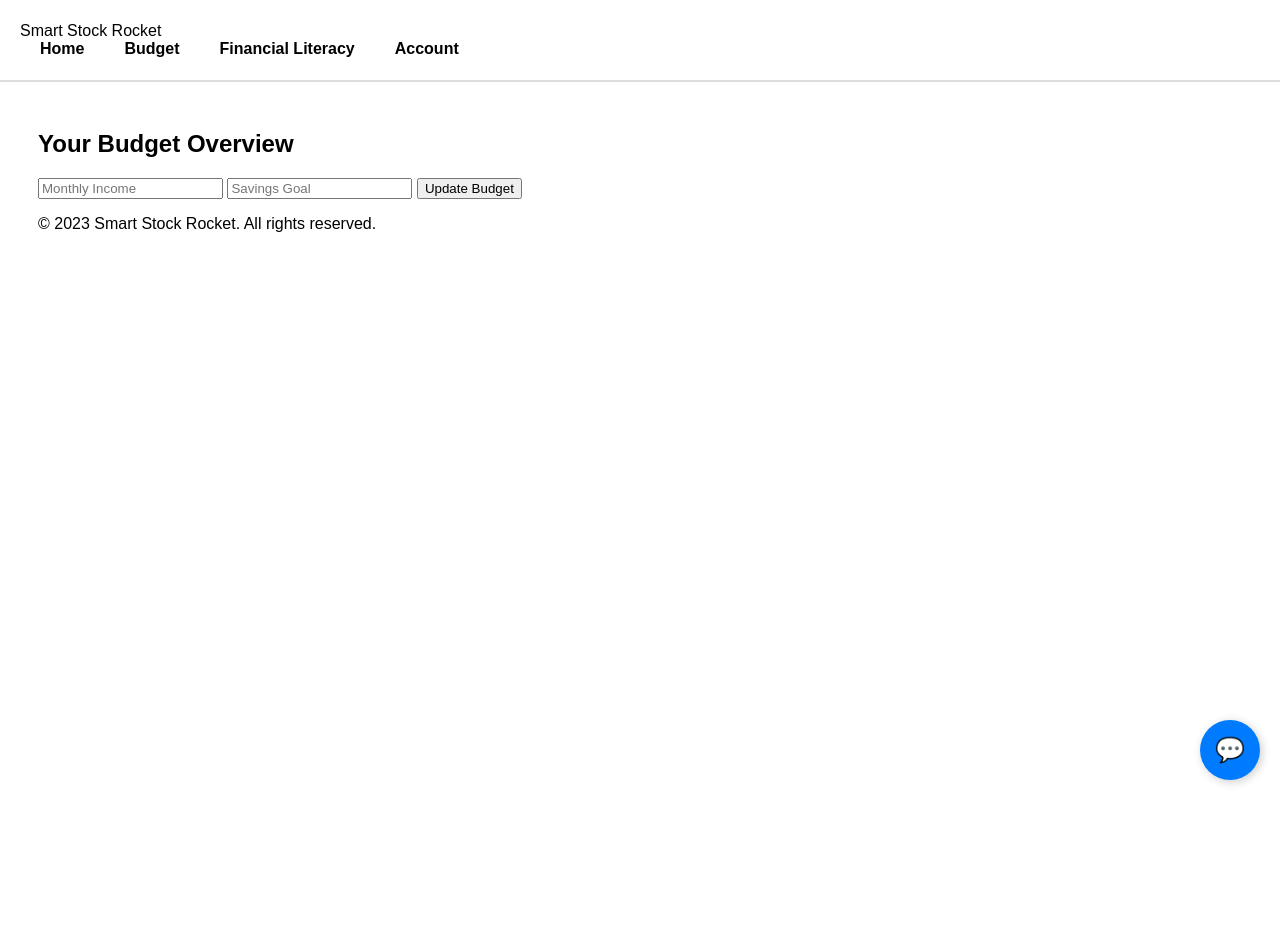
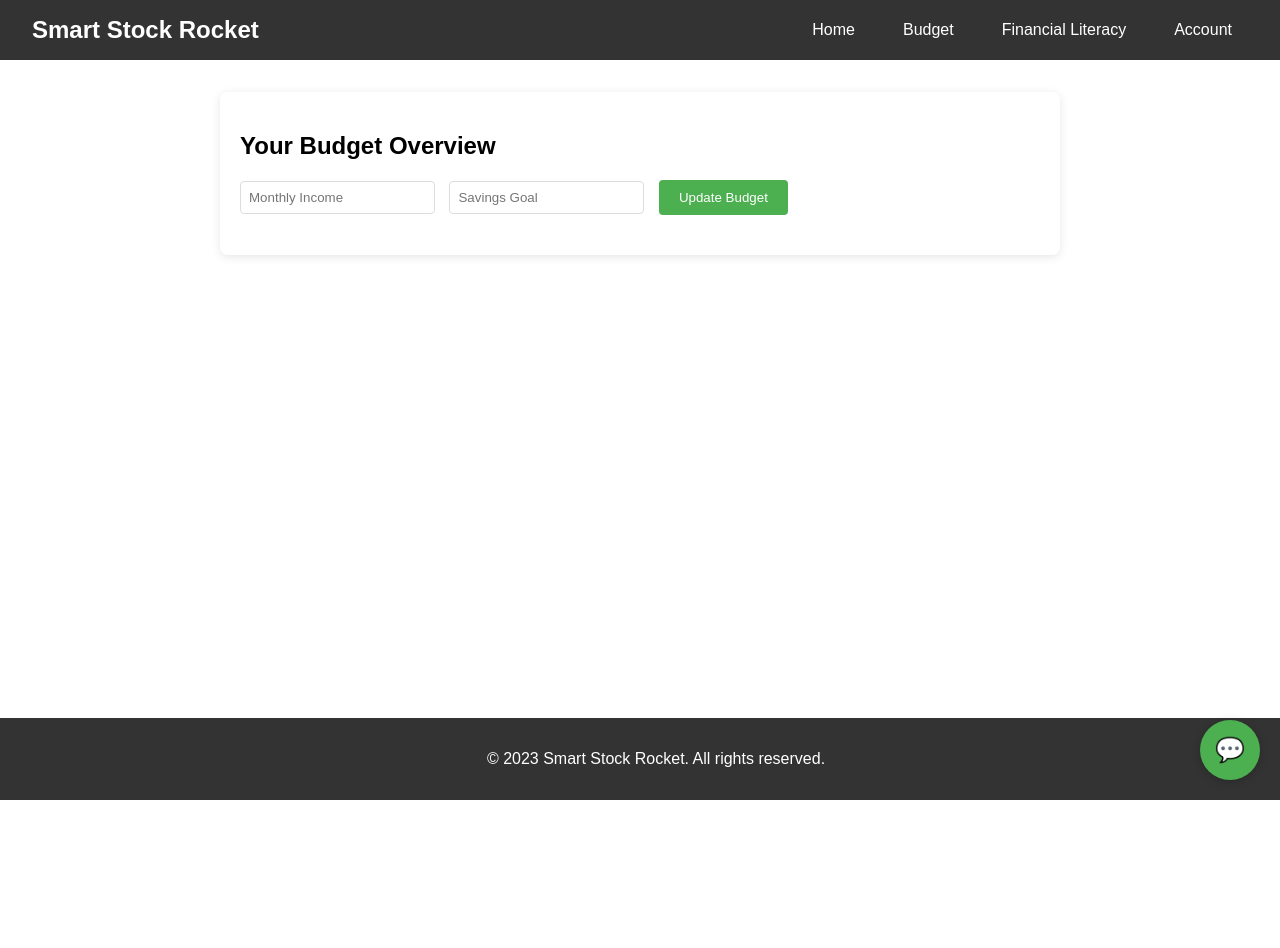
Before and after one commit to NoahN08/Smart-Stock-Rocket, a Flask app: page /budget in a window 1280 px wide. After the commit the page ends 800 px from the top, so only its background shows below. Run offline with Flask 3, Linux system fonts and the light colour scheme.

Commit message:
Update styles.css

```diff
--- a/static/styles.css
+++ b/static/styles.css
@@ -1,224 +1,257 @@
 body {
+    font-family: Arial, sans-serif;
+    margin: 0;
+    padding: 0;
     height: 100vh;
     background-size: cover;
-    font-family: sans-serif;
-    margin-top: 80px;
-    padding: 30px;
-    overflow-x: hidden;
+    background-position: center;
 }
 
-header {
-    background-color: white;
-    position: fixed;
-    top: 0;
-    left: 0;
-    right: 0;
-    height: 80px;
+header nav {
     display: flex;
+    justify-content: space-between;
     align-items: center;
-    border-bottom: 2px solid #ddd;
-    padding: 0 20px;
-    z-index: 1000;
+    padding: 1rem 2rem;
+    background-color: #333;
+    color: white;
 }
 
-header * {
-    display: inline;
+.logo {
+    font-size: 1.5rem;
+    font-weight: bold;
 }
 
-header ul {
+nav ul {
+    display: flex;
     list-style: none;
+    margin: 0;
     padding: 0;
-    margin: 0;
-    display: flex;
 }
 
-header li {
-    margin: 0 20px;
+nav li {
+    margin-left: 1rem;
 }
 
-header li a {
-    color: black;
+nav a {
+    color: white;
     text-decoration: none;
-    font-weight: bold;
-    transition: color 0.3s;
+    padding: 0.5rem 1rem;
+    border-radius: 4px;
+    transition: background-color 0.3s ease;
 }
 
-header li a:hover {
-    color: #007bff;
+nav a:hover {
+    background-color: #4CAF50;
 }
 
+main {
+    padding: 2rem;
+}
 
+footer {
+    background-color: #333;
+    color: white;
+    text-align: center;
+    padding: 1rem;
+    position: fixed;
+    bottom: 0;
+    width: 100%;
+}
+
+/* News feed styling */
+.news-feed {
+    max-width: 800px;
+    margin: 0 auto;
+}
+
+.news-card {
+    background-color: white;
+    border-radius: 8px;
+    box-shadow: 0 2px 8px rgba(0, 0, 0, 0.1);
+    padding: 20px;
+    margin-bottom: 20px;
+}
+
+.news-card h2 {
+    margin-top: 0;
+    color: #333;
+}
+
+.news-card .summary {
+    margin: 10px 0;
+    color: #555;
+}
+
+.news-card .source, .news-card .timestamp {
+    font-size: 0.8rem;
+    color: #888;
+    margin: 5px 0;
+}
+
+.read-more {
+    display: inline-block;
+    margin-top: 10px;
+    color: #4CAF50;
+    text-decoration: none;
+}
+
+.navigation-controls {
+    display: flex;
+    justify-content: space-between;
+    align-items: center;
+    padding: 10px 0;
+}
+
+.navigation-controls button {
+    background-color: #4CAF50;
+    color: white;
+    border: none;
+    padding: 10px 20px;
+    border-radius: 4px;
+    cursor: pointer;
+}
+
+.navigation-controls button:disabled {
+    background-color: #cccccc;
+    cursor: not-allowed;
+}
+
+/* Chat UI */
 #ai-button {
     position: fixed;
     bottom: 20px;
     right: 20px;
     width: 60px;
     height: 60px;
-    background-color: #007bff;
+    border-radius: 50%;
+    background-color: #4CAF50;
     color: white;
-    border-radius: 50%;
-    display: flex;
-    align-items: center;
-    justify-content: center;
+    border: none;
     font-size: 24px;
     cursor: pointer;
-    border: none;
-    box-shadow: 2px 2px 10px rgba(0, 0, 0, 0.2);
-    transition: background 0.3s, transform 0.3s;
+    box-shadow: 0 2px 10px rgba(0, 0, 0, 0.2);
+    z-index: 1000;
+}
+
+#chat-container {
+    position: fixed;
+    bottom: 90px;
+    right: 20px;
+    width: 300px;
+    height: 400px;
+    background-color: white;
+    border-radius: 8px;
+    box-shadow: 0 2px 15px rgba(0, 0, 0, 0.3);
+    overflow: hidden;
+    display: flex;
+    flex-direction: column;
+    visibility: hidden;
+    opacity: 0;
+    transform: scale(0);
+    transform-origin: bottom right;
+    transition: transform 0.3s ease, opacity 0.3s ease, visibility 0.3s ease;
+    z-index: 1000;
+}
+
+#chat-container.chat-visible {
+    visibility: visible;
+    opacity: 1;
+    transform: scale(1);
     z-index: 1001;
 }
 
-#ai-button:hover {
-    background-color: #0056b3;
-    transform: scale(1.1);
-}
-
-
-#chat-container {
-    display: none;
-    position: fixed;
-    bottom: 90px;
-    right: 20px;
-    width: 320px;
-    height: 420px;
-    background: white;
-    border-radius: 10px;
-    flex-direction: column;
-    border: 1px solid #ddd;
-    box-shadow: 2px 2px 10px rgba(0, 0, 0, 0.2);
-    z-index: 1002; /* Above AI button */
-    transform: translateY(20px);
-    opacity: 0;
-    transition: opacity 0.3s ease, transform 0.3s ease;
-}
-
-
-#chat-container.chat-visible {
-    display: flex !important;
-    opacity: 1 !important;
-    transform: translateY(0)!important;
-    visibility:visible !important;
-}
-
-
 #chat-header {
+    background-color: #4CAF50;
+    color: white;
+    padding: 15px;
+    font-weight: bold;
     display: flex;
     justify-content: space-between;
-    align-items: center;
-    background: #007bff;
-    color: white;
-    padding: 10px;
-    border-radius: 10px 10px 0 0;
-    font-weight: bold;
 }
-
 
 #close-btn {
     background: none;
     border: none;
     color: white;
-    font-size: 18px;
     cursor: pointer;
-    transition: color 0.3s;
+    font-weight: bold;
 }
 
-#close-btn:hover {
-    color: #ddd;
+#chat-body {
+    flex: 1;
+    padding: 15px;
+    overflow-y: auto;
+    display: flex;
+    flex-direction: column;
+    gap: 10px;
 }
 
-
-#chat-body {
-    flex-grow: 1;
-    overflow-y: auto;
+.chat-message {
     padding: 10px;
-    background: #f8f9fa;
-    max-height: 320px;
-}
-
-
-.message {
-    padding: 8px;
-    border-radius: 6px;
-    margin-bottom: 8px;
+    border-radius: 10px;
     max-width: 80%;
     word-wrap: break-word;
 }
 
-.user {
-    background-color: #007bff;
-    color: white;
+.chat-message.user {
     align-self: flex-end;
-    text-align: right;
+    background-color: #DCF8C6;
 }
 
-.assistant {
-    background-color: #e9ecef;
-    color: black;
+.chat-message.assistant {
     align-self: flex-start;
+    background-color: #F1F0F0;
 }
-
 
 #chat-footer {
     display: flex;
     padding: 10px;
-    border-top: 1px solid #ddd;
-    background: white;
-    align-items: center;
-    min-height: 50px;
+    border-top: 1px solid #eee;
 }
 
-
 #chat-text {
-    flex-grow: 1;
+    flex: 1;
     padding: 8px;
     border: 1px solid #ddd;
-    border-radius: 4px;
-    outline: none;
-    font-size: 14px;
-    background: white;
-    color: black;
+    border-radius: 20px;
+    margin-right: 5px;
 }
 
-#chat-text:focus {
-    border-color: #007bff;
+#send-btn {
+    background-color: #4CAF50;
+    color: white;
+    border: none;
+    border-radius: 20px;
+    padding: 8px 15px;
+    cursor: pointer;
 }
 
+/* Dashboard styling */
+.dashboard {
+    max-width: 800px;
+    margin: 0 auto;
+    background-color: white;
+    border-radius: 8px;
+    box-shadow: 0 2px 10px rgba(0, 0, 0, 0.1);
+    padding: 20px;
+}
 
-#send-btn {
-    background-color: #007bff;
+.budget-form {
+    margin: 20px 0;
+}
+
+.budget-form input {
+    padding: 8px;
+    margin-right: 10px;
+    border: 1px solid #ddd;
+    border-radius: 4px;
+}
+
+.budget-form button {
+    background-color: #4CAF50;
     color: white;
     border: none;
-    padding: 8px 16px;
+    padding: 10px 20px;
     border-radius: 4px;
     cursor: pointer;
-    margin-left: 8px;
-    transition: background 0.3s;
 }
-
-#send-btn:hover {
-    background-color: #0056b3;
-}
-
-
-@media (max-width: 768px) {
-    #chat-container {
-        width: 90%;
-        right: 5%;
-        bottom: 70px;
-    }
-
-    #ai-button {
-        width: 50px;
-        height: 50px;
-        font-size: 20px;
-    }
-
-    #chat-text {
-        font-size: 12px;
-    }
-
-    #send-btn {
-        padding: 6px 12px;
-        font-size: 12px;
-    }
-}
```
